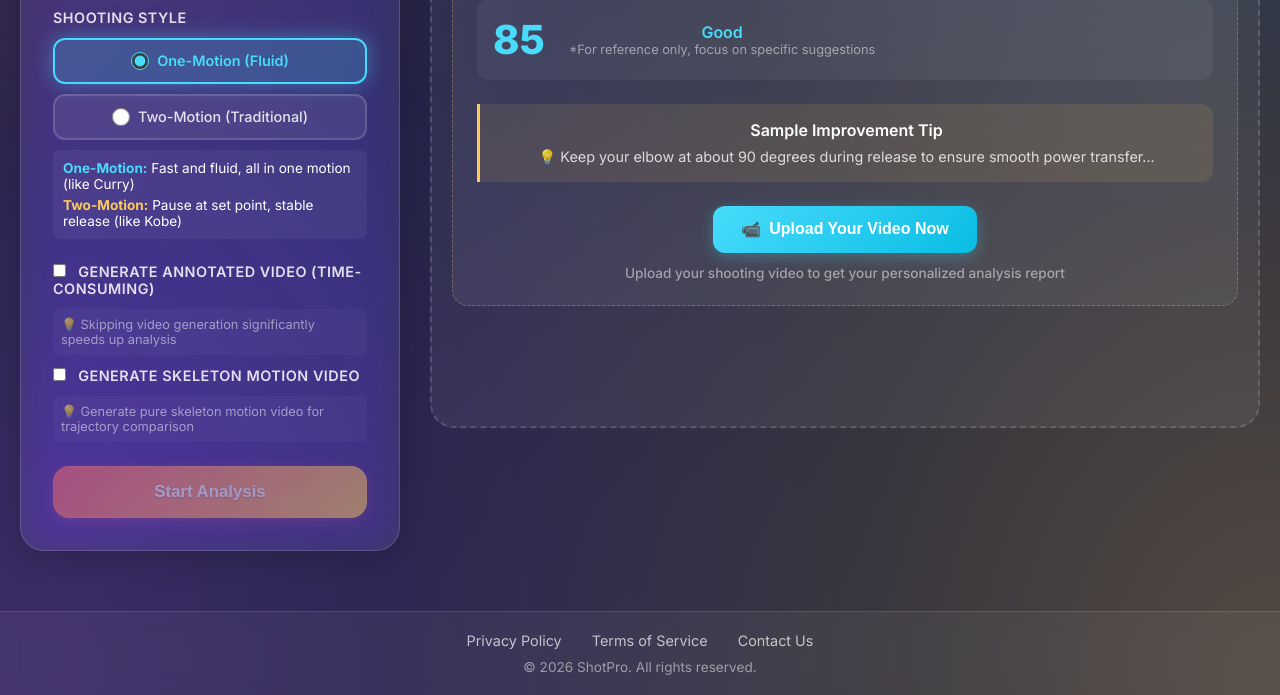
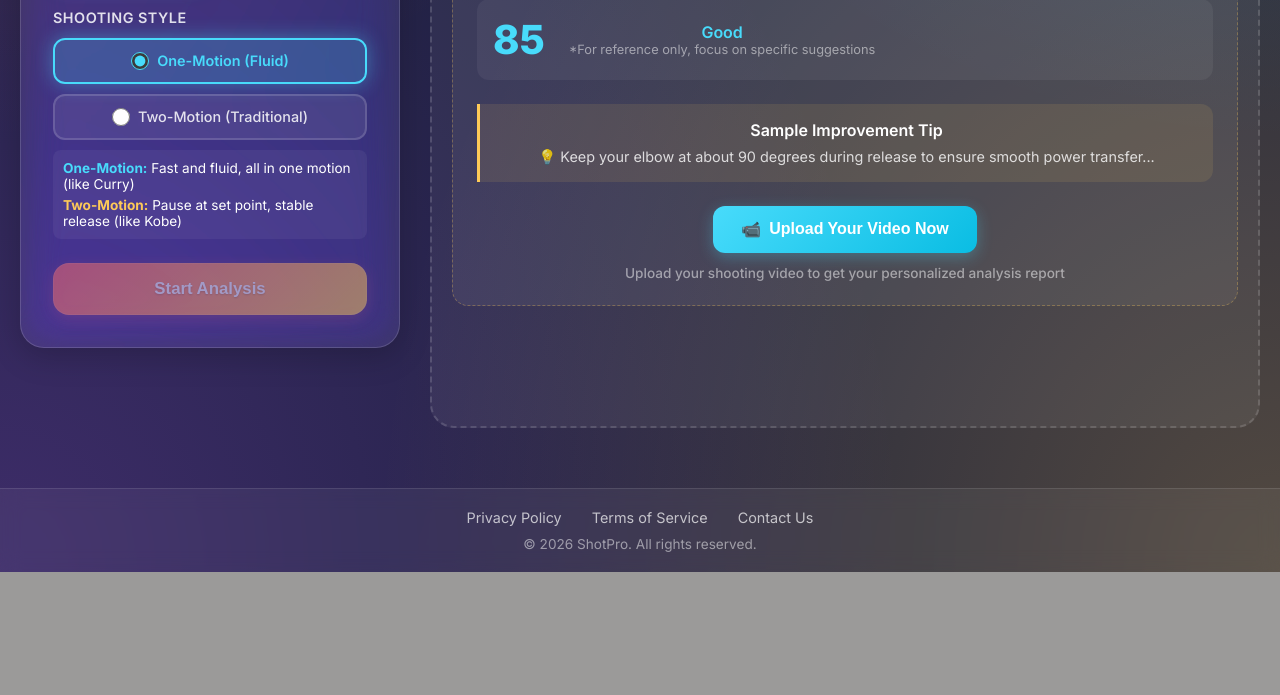
Before and after one commit to ThisIsClark/shotPro, a FastAPI app: page /app in a window 1280 px wide. Shown: the part 898-1593 px from the top of the page. After the commit the page ends 1470 px from the top, so only its background shows below. Run offline with FastAPI, Linux system fonts and the light colour scheme; some libraries are stand-ins or nearby versions.

Commit message:
fix: remove generate video options from UI
- Remove "Generate Annotated Video" checkbox
- Remove "Generate Skeleton Motion Video" checkbox
- Remove related JavaScript code
- Always set generate_video=false and generate_skeleton_video=false in API calls

Co-Authored-By: Claude Opus 4.6 <noreply@anthropic.com>

```diff
--- a/templates/index.html
+++ b/templates/index.html
@@ -2231,24 +2231,6 @@
                                 <strong style="color: #feca57;" data-i18n="upload.twoMotionLabel">Two Motion:</strong>
                                 <span data-i18n="upload.twoMotionDesc">Pause at set point, stable release (e.g., Kobe)</span>
                             </div>
-                        </div>
-                    </div>
-
-                    <!-- 高级选项 -->
-                    <div class="option-group" id="advancedOptionsGroup">
-                        <label>
-                            <input type="checkbox" id="generateVideoCheckbox" style="margin-right: 8px;">
-                            <span data-i18n="upload.generateVideo">Generate Annotated Video (slower)</span>
-                        </label>
-                        <div style="margin-top: 8px; padding: 8px; background: rgba(255,255,255,0.03); border-radius: 6px; font-size: 0.8rem; color: rgba(255,255,255,0.5);">
-                            <span data-i18n="upload.generateVideoHint">💡 Skipping annotated video significantly speeds up analysis</span>
-                        </div>
-                        <label style="margin-top: 12px; display: block;">
-                            <input type="checkbox" id="generateSkeletonVideoCheckbox" style="margin-right: 8px;">
-                            <span data-i18n="upload.generateSkeletonVideo">Generate Skeleton Motion Video</span>
-                        </label>
-                        <div style="margin-top: 8px; padding: 8px; background: rgba(255,255,255,0.03); border-radius: 6px; font-size: 0.8rem; color: rgba(255,255,255,0.5);">
-                            <span data-i18n="upload.generateSkeletonVideoHint">💡 Generate pure skeleton motion video, ideal for analyzing movement trajectory</span>
                         </div>
                     </div>
 
@@ -3112,7 +3094,6 @@
             document.getElementById('templateNameGroup').style.display = 'none';
             document.getElementById('templateSelectGroup').style.display = 'block';
             document.getElementById('shootingStyleGroup').style.display = 'block';
-            document.getElementById('advancedOptionsGroup').style.display = 'block';
         });
 
         document.getElementById('typeTemplate').addEventListener('change', () => {
@@ -3129,7 +3110,6 @@
             document.getElementById('templateNameGroup').style.display = 'block';
             document.getElementById('templateSelectGroup').style.display = 'none';
             document.getElementById('shootingStyleGroup').style.display = 'none';
-            document.getElementById('advancedOptionsGroup').style.display = 'none';
         });
 
         // 模板管理对话框
@@ -3378,8 +3358,6 @@
             document.getElementById('templateNameGroup').style.display = 'none';
             document.getElementById('templateSelectGroup').style.display = 'block';
             document.getElementById('shootingStyleGroup').style.display = 'block';
-            document.getElementById('advancedOptionsGroup').style.display = 'block';
-            document.getElementById('generateVideoCheckbox').checked = false;
         }
 
         function handleFile(file) {
@@ -3477,10 +3455,8 @@
                     // 正常分析
                     const shootingStyle = document.querySelector('input[name="shooting_style"]:checked').value;
                     const templateId = document.getElementById('templateSelect').value;
-                    const generateVideo = document.getElementById('generateVideoCheckbox').checked;
-                    const generateSkeletonVideo = document.getElementById('generateSkeletonVideoCheckbox').checked;
-
-                    let url = `/api/v1/videos/upload?shooting_hand=${shootingHand}&shooting_style=${shootingStyle}&generate_video=${generateVideo}&generate_skeleton_video=${generateSkeletonVideo}`;
+
+                    let url = `/api/v1/videos/upload?shooting_hand=${shootingHand}&shooting_style=${shootingStyle}&generate_video=false&generate_skeleton_video=false`;
                     if (templateId) {
                         url += `&template_id=${templateId}`;
                     }
```
